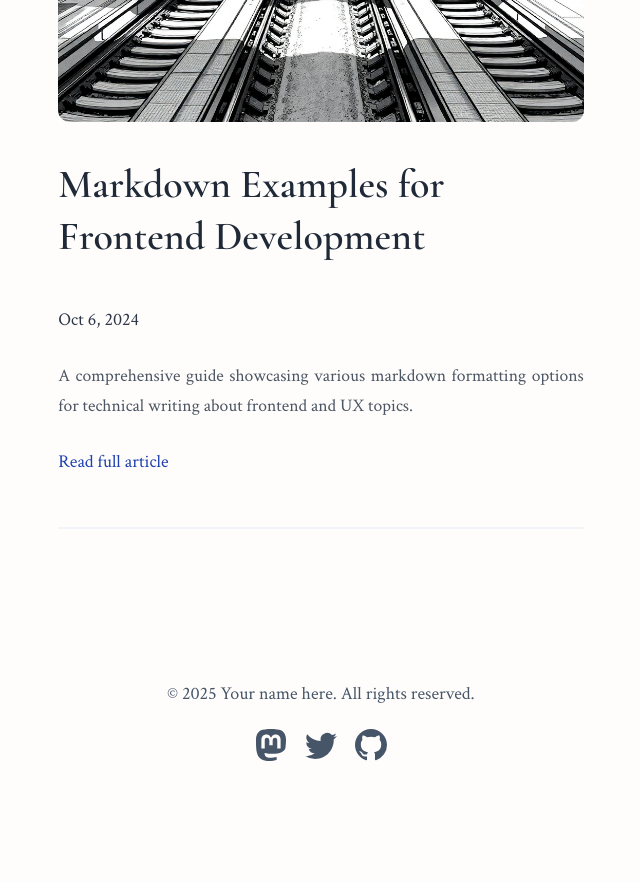
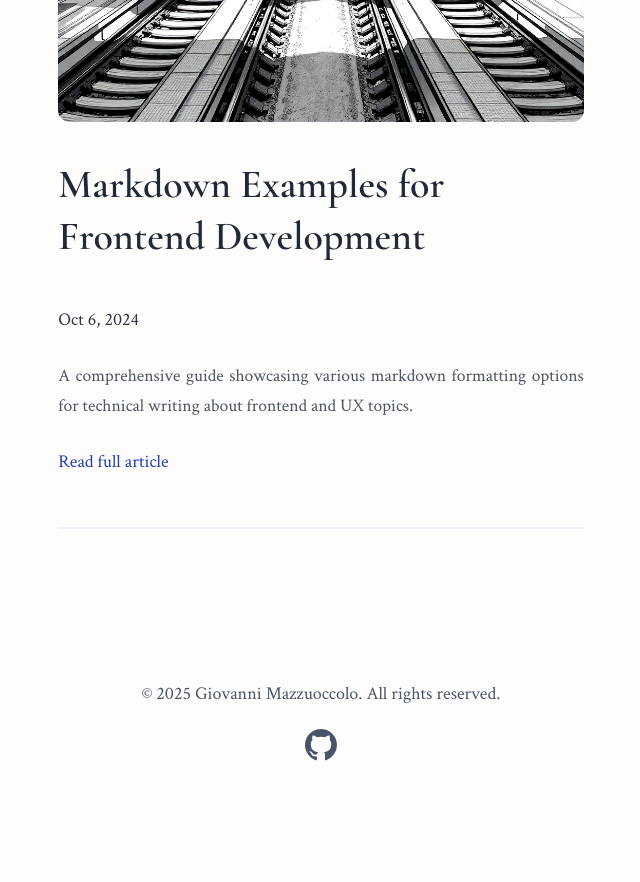
Before and after one commit to giovannimazzuoccolo/thoughtsbygio, an Astro site: page / in a window 1280 px wide. Shown: the part 617-1499 px from the top of the page, without its empty margins (319-959 px from the left). Built offline with nearby package versions, Linux system fonts and the light colour scheme; Astro itself is replaced by a stand-in of ours.

Commit message:
Update footer with Giovanni's name and GitHub link only

```diff
--- a/src/components/Footer.astro
+++ b/src/components/Footer.astro
@@ -3,33 +3,10 @@ const today = new Date();
 ---
 
 <footer>
-	&copy; {today.getFullYear()} Your name here. All rights reserved.
+	&copy; {today.getFullYear()} Giovanni Mazzuoccolo. All rights reserved.
 	<div class="social-links">
-		<a href="https://m.webtoo.ls/@astro" target="_blank">
-			<span class="sr-only">Follow Astro on Mastodon</span>
-			<svg
-				viewBox="0 0 16 16"
-				aria-hidden="true"
-				width="32"
-				height="32"
-				astro-icon="social/mastodon"
-				><path
-					fill="currentColor"
-					d="M11.19 12.195c2.016-.24 3.77-1.475 3.99-2.603.348-1.778.32-4.339.32-4.339 0-3.47-2.286-4.488-2.286-4.488C12.062.238 10.083.017 8.027 0h-.05C5.92.017 3.942.238 2.79.765c0 0-2.285 1.017-2.285 4.488l-.002.662c-.004.64-.007 1.35.011 2.091.083 3.394.626 6.74 3.78 7.57 1.454.383 2.703.463 3.709.408 1.823-.1 2.847-.647 2.847-.647l-.06-1.317s-1.303.41-2.767.36c-1.45-.05-2.98-.156-3.215-1.928a3.614 3.614 0 0 1-.033-.496s1.424.346 3.228.428c1.103.05 2.137-.064 3.188-.189zm1.613-2.47H11.13v-4.08c0-.859-.364-1.295-1.091-1.295-.804 0-1.207.517-1.207 1.541v2.233H7.168V5.89c0-1.024-.403-1.541-1.207-1.541-.727 0-1.091.436-1.091 1.296v4.079H3.197V5.522c0-.859.22-1.541.66-2.046.456-.505 1.052-.764 1.793-.764.856 0 1.504.328 1.933.983L8 4.39l.417-.695c.429-.655 1.077-.983 1.934-.983.74 0 1.336.259 1.791.764.442.505.661 1.187.661 2.046v4.203z"
-				></path></svg
-			>
-		</a>
-		<a href="https://twitter.com/astrodotbuild" target="_blank">
-			<span class="sr-only">Follow Astro on Twitter</span>
-			<svg viewBox="0 0 16 16" aria-hidden="true" width="32" height="32" astro-icon="social/twitter"
-				><path
-					fill="currentColor"
-					d="M5.026 15c6.038 0 9.341-5.003 9.341-9.334 0-.14 0-.282-.006-.422A6.685 6.685 0 0 0 16 3.542a6.658 6.658 0 0 1-1.889.518 3.301 3.301 0 0 0 1.447-1.817 6.533 6.533 0 0 1-2.087.793A3.286 3.286 0 0 0 7.875 6.03a9.325 9.325 0 0 1-6.767-3.429 3.289 3.289 0 0 0 1.018 4.382A3.323 3.323 0 0 1 .64 6.575v.045a3.288 3.288 0 0 0 2.632 3.218 3.203 3.203 0 0 1-.865.115 3.23 3.23 0 0 1-.614-.057 3.283 3.283 0 0 0 3.067 2.277A6.588 6.588 0 0 1 .78 13.58a6.32 6.32 0 0 1-.78-.045A9.344 9.344 0 0 0 5.026 15z"
-				></path></svg
-			>
-		</a>
-		<a href="https://github.com/withastro/astro" target="_blank">
-			<span class="sr-only">Go to Astro's GitHub repo</span>
+		<a href="https://github.com/giovannimazzuoccolo/thoughtsbygio" target="_blank">
+			<span class="sr-only">Go to GitHub repo</span>
 			<svg viewBox="0 0 16 16" aria-hidden="true" width="32" height="32" astro-icon="social/github"
 				><path
 					fill="currentColor"
--- a/src/pages/index.astro
+++ b/src/pages/index.astro
@@ -34,6 +34,7 @@ const [featuredPost, ...otherPosts] = posts;
 
 			.featured-link:hover {
 				transform: translateY(-2px);
+				text-decoration: none;
 			}
 
 			.featured img {
```
